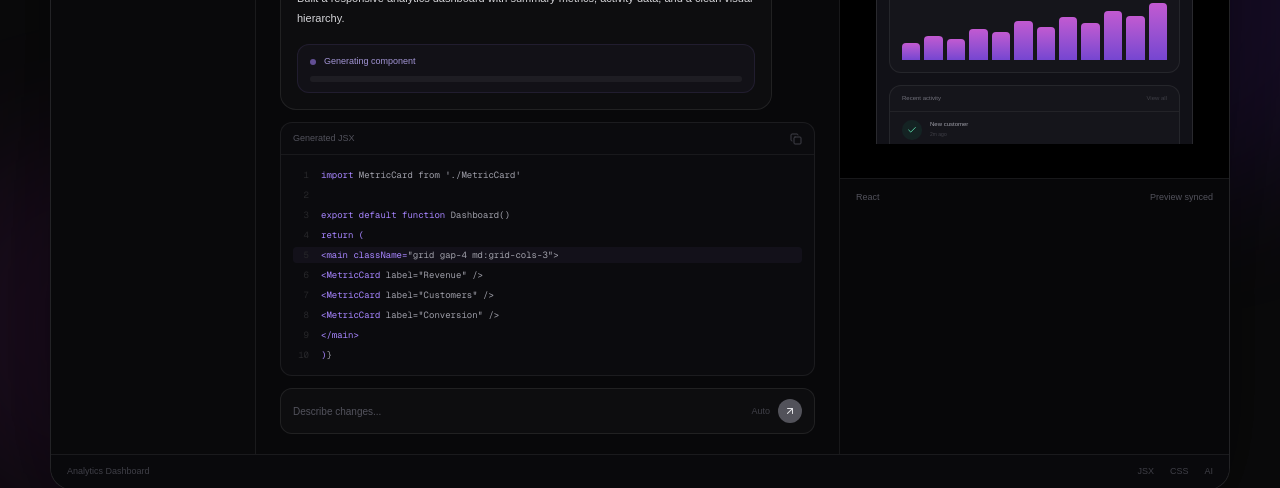
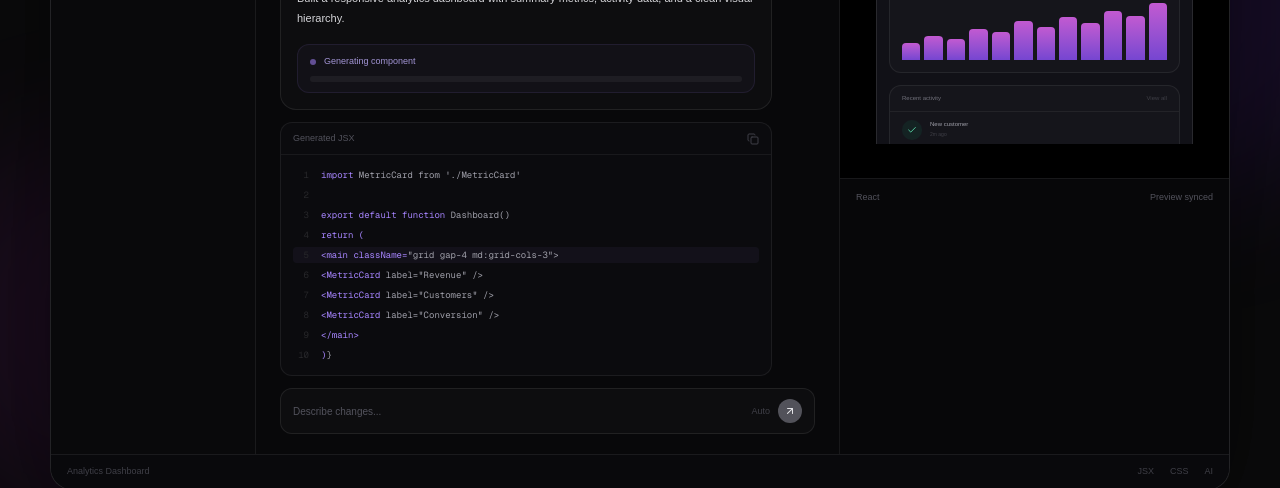
Before and after one commit to divyanshu866/component-lab, a Next.js app: page / in a window 1280 px wide. Shown: the part 980-1468 px from the top of the page. Built offline with nearby package versions, Linux system fonts and the light colour scheme.

Commit message:
style: Adjust landing hero preview

```diff
--- a/src/components/Landing/Hero.jsx
+++ b/src/components/Landing/Hero.jsx
@@ -553,7 +553,7 @@ function HeroWorkspace() {
                 </div>
 
                 {/* Code preview */}
-                <div className="mt-3 overflow-hidden rounded-xl border border-white/[0.07] bg-[#0b0b0e]">
+                <div className="mt-3 max-w-[92%] overflow-hidden rounded-xl border border-white/[0.07] bg-[#0b0b0e]">
                   <div className="flex h-8 items-center justify-between border-b border-white/[0.06] px-3">
                     <span className="text-[9px] text-zinc-600">
                       Generated JSX
```
